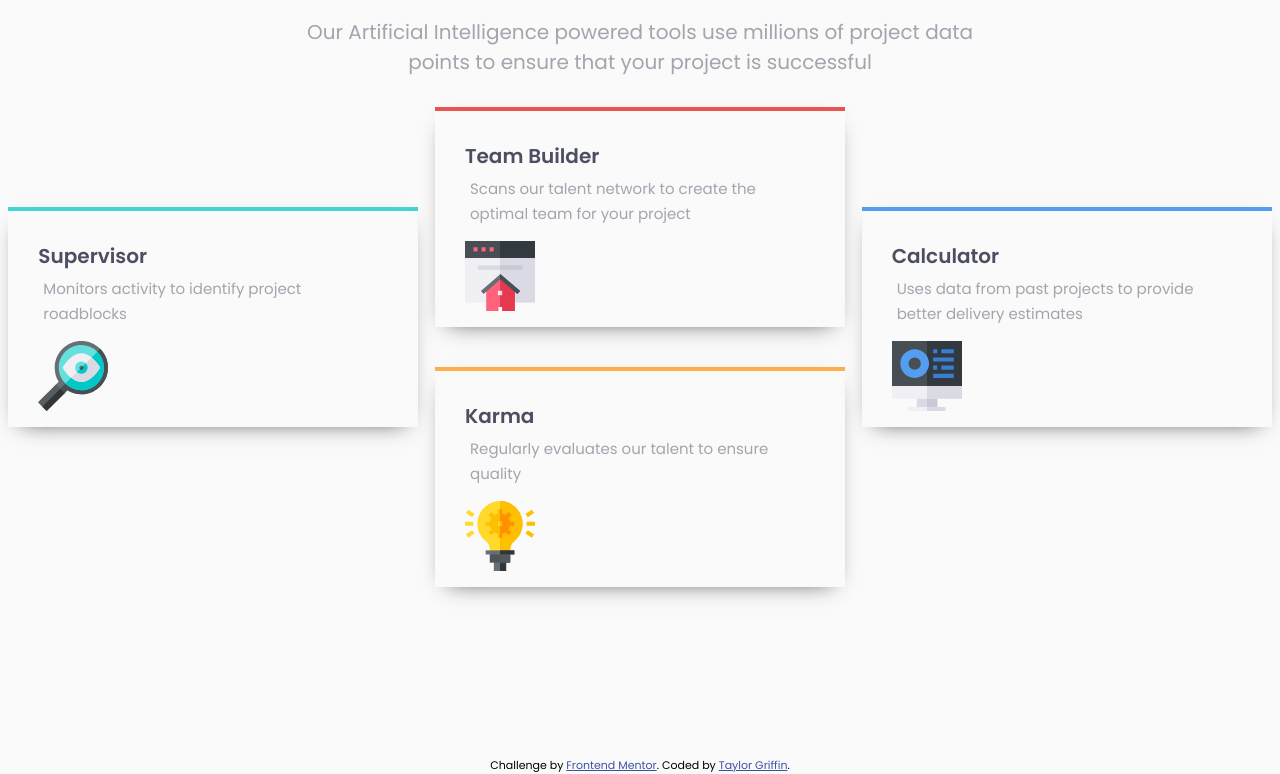
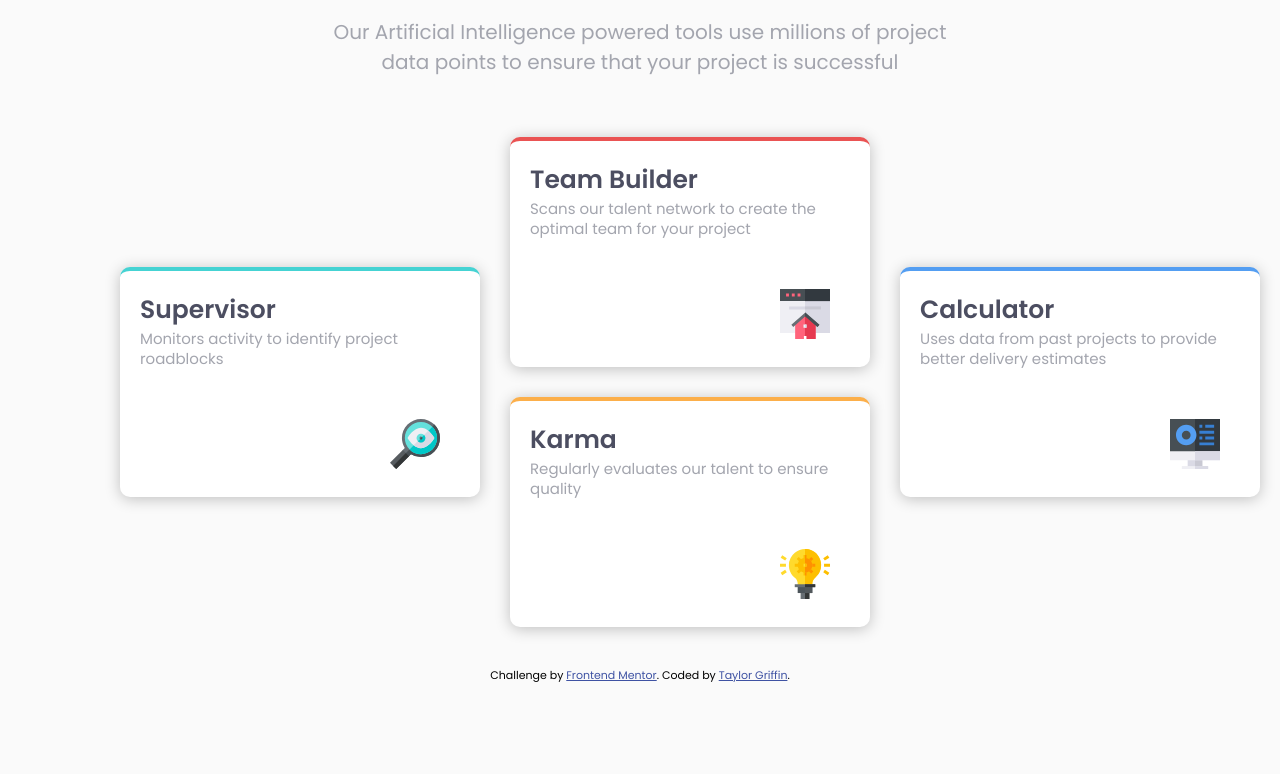
Before and after one commit to Taylor-Griffin/four-card-feature-section-master, a plain HTML site: page index.html in a window 1280 px wide. Shown: the part 173-947 px from the top of the page. After the commit the page ends 857 px from the top, so only its background shows below. Drawn offline with Linux system fonts and the light colour scheme.

Commit message:
Set up grid.

```diff
--- a/styles.css
+++ b/styles.css
@@ -19,12 +19,13 @@ body{
 
 /*--------Mobile Design---------*/
 
-@media screen and (max-width: 600px){
+
 
 h1{
   font-size: 4rem;
   color:  hsl(234, 12%, 34%);
   text-align: center;
+
 
 }
 
@@ -54,25 +55,26 @@ section header{
 }
 
 .cards{
-  display: flex;
-  flex-direction: column;
+  display: grid;
+  grid-template-columns: 1fr;
+  grid-auto-rows: 1fr 1fr 1fr;
+  margin: 10rem 4rem 4rem 4rem;
+  row-gap:3rem;
+
 }
 
 .cards p{
   color:hsl(229, 6%, 66%);
   font-size: 2rem;
-  margin:1rem 0 3rem;
   line-height: 3.5rem;
 
 }
 
 .cards section{
-  width:75%;
-  margin: 5rem auto 5rem auto;
-  padding:3rem 3rem 5rem 3rem;
-  color: white;
-  box-shadow: 0px 8px 22px -13px rgba(61,61,61,1);
-
+  background-color: white;
+  padding: 2rem;
+  box-shadow:0 2px 15px rgba(0, 0, 0, 0.24);
+  border-radius: 10px;
 
 
 }
@@ -98,98 +100,63 @@ section header{
 #calculator{
   border-top: 4px solid hsl(212, 86%, 64%);
 }
-}
+
 
 /*------Desktop Design-----------*/
 
- @media only screen and (min-width: 992px) {
+   @media only screen and (min-width: 768px) {
 
-   h1{
-     font-size: 4rem;
-     color:  hsl(234, 12%, 34%);
-     text-align: center;
+  .description{
+    width:50%;
 
   }
 
-   h2{
-     font-size:4rem;
-     font-weight: 200;
-     color: hsl(234, 12%, 34%);
-     text-align: center;
-     margin-top: 5rem;
-   }
-
-  .description{
-    text-align: center;
-    color: hsl(229, 6%, 66%);
-    margin: 2rem auto 4rem auto;
-    line-height: 3rem;
-    font-size: 2rem;
-    width: 70rem;
-  }
-
-
   .cards{
-    display: flex;
-    flex-direction: row;
-    flex-wrap: wrap;
-    margin-top: 8rem;
-
+    display: grid;
+    grid-template-columns: 1fr 1fr 1fr ;
+    grid-template-rows: 10rem 10rem 10rem 10rem;
+    margin: 6rem 12rem 4rem 12rem;
+    row-gap:3rem;
+    column-gap: 3rem;
 
   }
 
   .cards section{
-      width:35rem;
-      margin: 5rem auto 3rem auto;
-      padding:3rem 3rem 1rem 3rem;
-      color: white;
-      box-shadow: 0px 8px 22px -13px rgba(61,61,61,1);}
-
-      .cards p{
-        color:hsl(229, 6%, 66%);
-        font-size: 1.5rem;
-        margin:.5rem;
-        line-height: 2.5rem;
+    width:30rem;
+    padding:2rem 4rem 1rem 2rem;
 
   }
 
-      section header{
-         color:hsl(234, 12%, 34%);
-         font-size: 2rem;
-         font-weight: 600;
+  .cards p{
+    font-size: 1.5rem;
+    line-height: 2rem;
   }
 
   .cards img{
-        width:7rem;
-        margin-top: 1rem;
+    margin-top: 5rem;
+    width:5rem;
+  }
+
+  #supervisor{
+  grid-row: 2/4;
+  grid-column: 1/2;
+  }
+
+  #team-builder{
+    grid-row:1/3;
+    grid-column:2/3;
+  }
+
+  #calculator{
+    grid-row: 2/4;
+    grid-column:3/4;
   }
 
   #karma{
-        position: relative;
-        bottom:14rem;
+    grid-column:2/3;
+    grid-row:3/5;
   }
 
-      #team-builder{
-        position: relative;
-        bottom:10rem;
+
 
   }
-      #supervisor{
-        border-top: 4px solid hsl(180, 62%, 55%);
-      }
-
-      #team-builder{
-        border-top: 4px solid hsl(0, 78%, 62%);
-      }
-
-      #karma{
-        border-top: 4px solid hsl(34, 97%, 64%);
-      }
-
-      #calculator{
-        border-top: 4px solid hsl(212, 86%, 64%);
-      }
-    }
-
-      /*------Mobile Design----------*/
-      @media only screen and (min-width: 768px)
```
Also changed, not shown: index.html (+6 -1 lines). Lines whose indentation alone changed are shown as unchanged.
